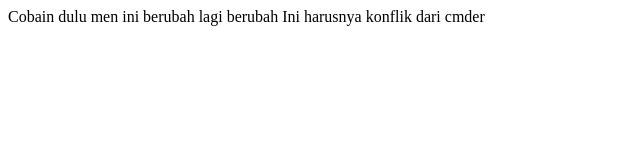
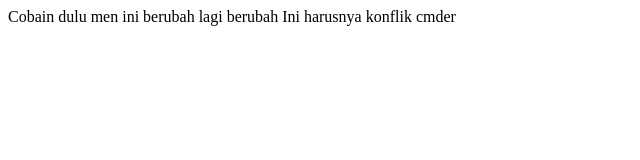
Before and after one commit to Kakaindra/CobaCoba, a plain HTML site: page index.html in a window 1280 px wide. Shown: the full height of the page, 0-640 px from the left. Drawn offline with Linux system fonts and the light colour scheme.

Commit message:
commit dari cmder

```diff
--- a/index.html
+++ b/index.html
@@ -8,6 +8,6 @@
 	Cobain dulu men
 	ini berubah lagi
 	berubah
-	Ini harusnya konflik dari cmder
+	Ini harusnya konflik cmder
 </body>
 </html>
```
